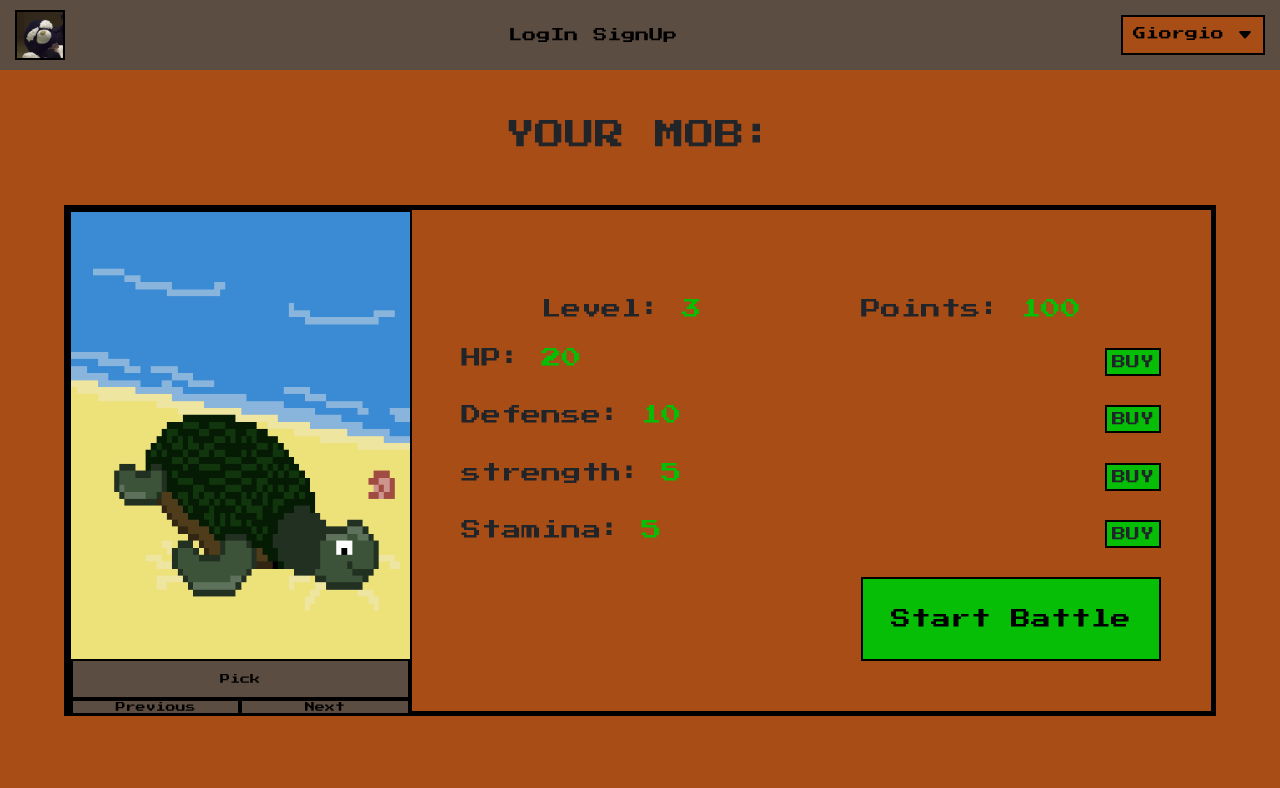
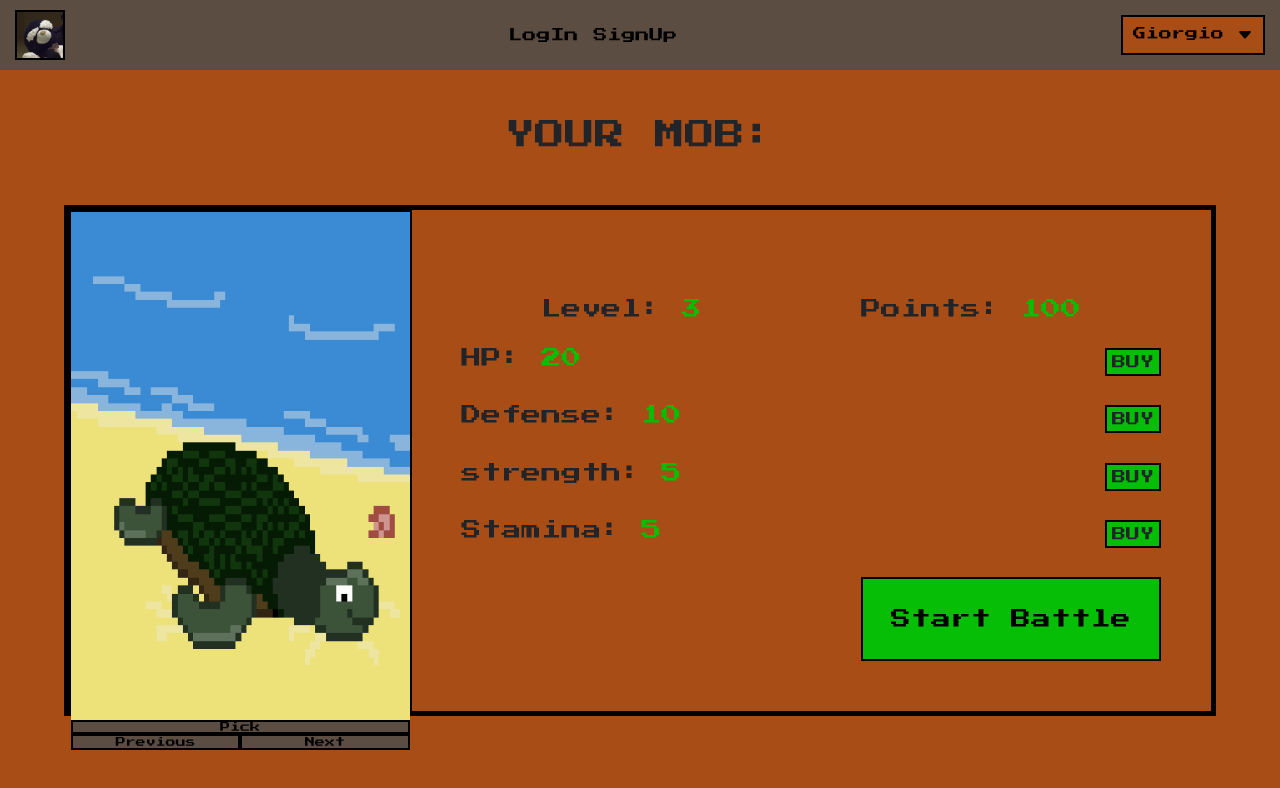
Before and after one commit to strGiorgio/PyMob2.1, a Vue app: page /new_game in a window 1280 px wide. Shown: the top 788 px of the page. Built offline with nearby package versions, Linux system fonts and the light colour scheme; data requests are answered from the project's data file.

Commit message:
Create a display grid for mob-choose

```diff
--- a/src/components/attributes/mob-choose.vue
+++ b/src/components/attributes/mob-choose.vue
@@ -3,9 +3,9 @@
         <img src="/img/morcego.png" alt="Your mob apperence" v-show="show_img1">
         <img src="/img/tartaruga.png" alt="Your mob apperence" v-show="show_img2">
         <img src="/img/urso.png" alt="Your mob apperence" v-show="show_img3">
-        <div class="wrapper-button-pick">
-            <button class="btn-pick" @click="pickMob" title="click to pick your mob appearance">Pick</button>
-        </div>
+
+        <button class="btn-pick" @click="pickMob" title="click to pick your mob appearance">Pick</button>
+
         <div class="wrapper-buttons">
             <button @click="slideMobs('previous')">Previous</button>
             <button @click="slideMobs('next')">Next</button>
@@ -150,24 +150,27 @@ export default {
 </script>
 
 <style scoped>
+
     .container {
         border: 2px solid var(--color-black-default);
         padding: 0;
         margin: 0;
-        display: flex;
-        flex-direction: column;
+        display: grid;
+        grid-template-columns: 1fr;
+        grid-template-rows: 10fr 1fr 1fr;
         width: 30%;
         height: 100%;
+
     }
 
     .container img {
         width: 100%;
-        height: 90%;
+        height: 100%;
     }
 
-    .container .wrapper-button-pick .btn-pick {
-        width: 100% ;
-        height: 40px;
+    .container .btn-pick {
+        width: 100%;
+        height: 100%;
         font: 1rem var(--font-primary);
         background-color: var(--color-secondary);
         border: 2px solid var(--color-black-default);
@@ -175,11 +178,6 @@ export default {
 
     .container .wrapper-button-pick .btn-pick.clicked {
         background: var(--color-secondary-shadow);
-    }
-
-    .container .wrapper-buttons {
-        width: 100%;
-        height: 10%;
     }
 
     .container .wrapper-buttons button {
```
